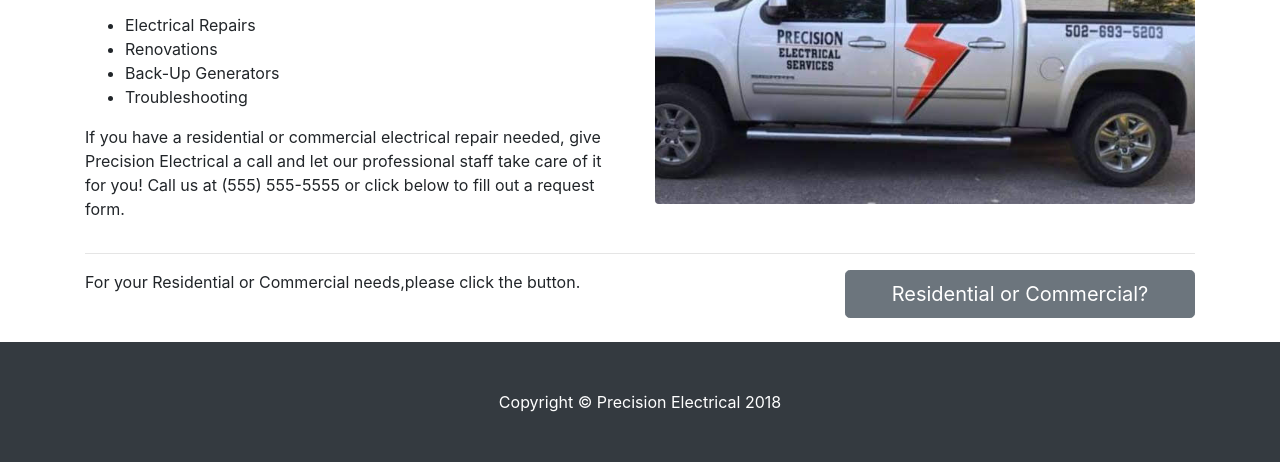
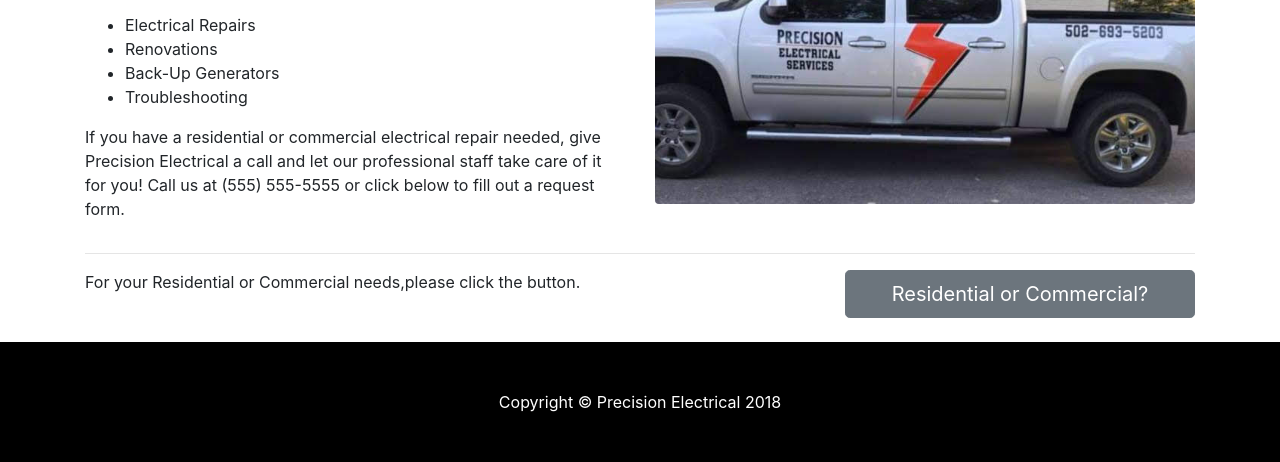
Before and after one commit to stacygoff/Precision-Electrical---New, a plain HTML site: page index.html in a window 1280 px wide. Shown: the part 917-1379 px from the top of the page. Drawn offline with Linux system fonts and the light colour scheme.

Commit message:
changed nav bar color

```diff
--- a/css/css-prototype.css
+++ b/css/css-prototype.css
@@ -35,3 +35,10 @@
     width: 100%;
     height: auto;
 }
+
+
+/*navigation bar background color*/
+
+.bg-dark {
+    background-color: black!important;
+}
--- a/index.html
+++ b/index.html
@@ -8,7 +8,7 @@
     <meta name="description" content="">
     <meta name="author" content="">
 
-    <title>Modern Business - Start Bootstrap Template</title>
+    <title>Precision Electrical - Start Bootstrap Template</title>
 
     <!-- Bootstrap core CSS -->
     <link rel="stylesheet" href="https://use.fontawesome.com/releases/v5.4.1/css/all.css" integrity="sha384-5sAR7xN1Nv6T6+dT2mhtzEpVJvfS3NScPQTrOxhwjIuvcA67KV2R5Jz6kr4abQsz" crossorigin="anonymous">
```
